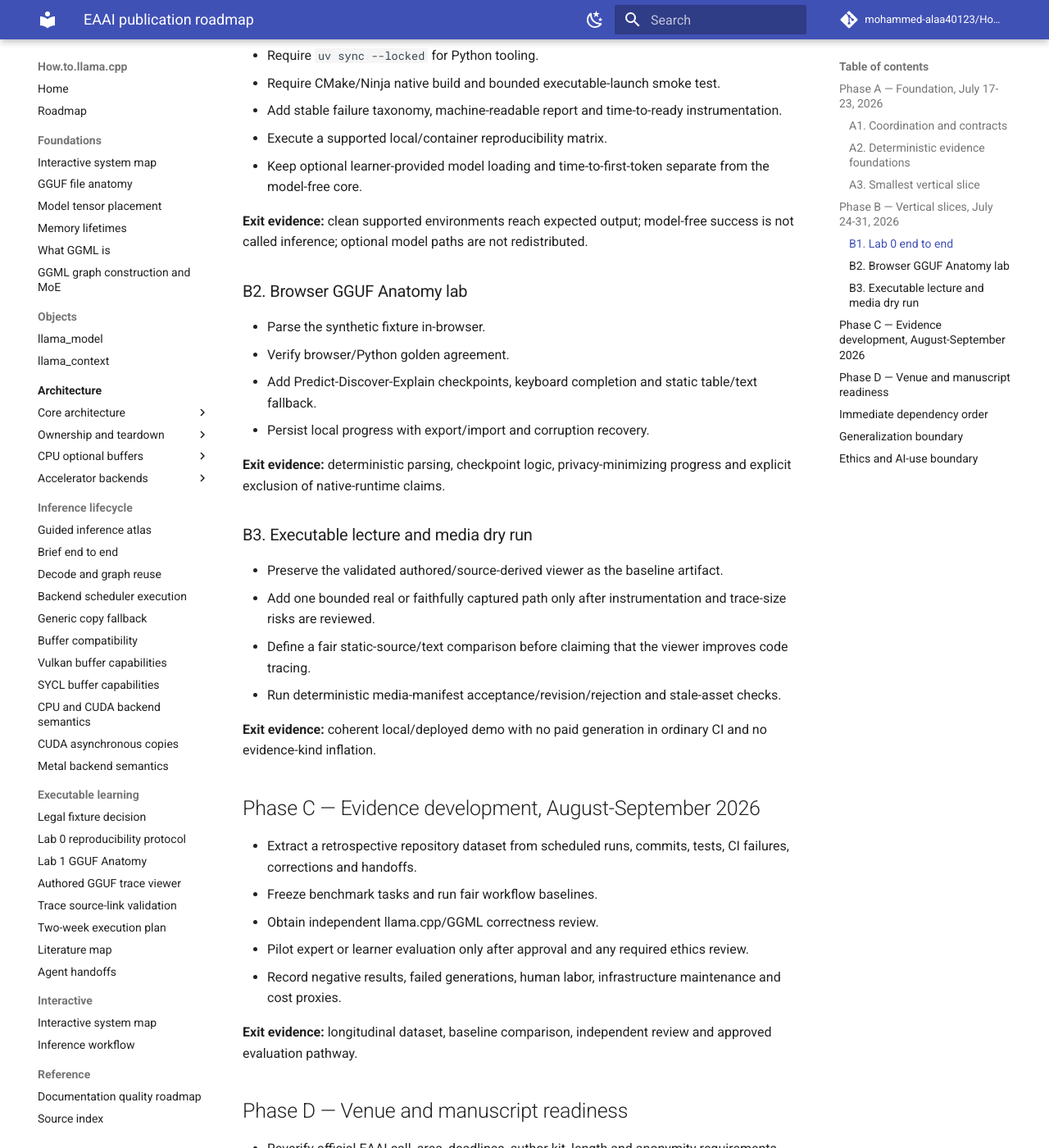
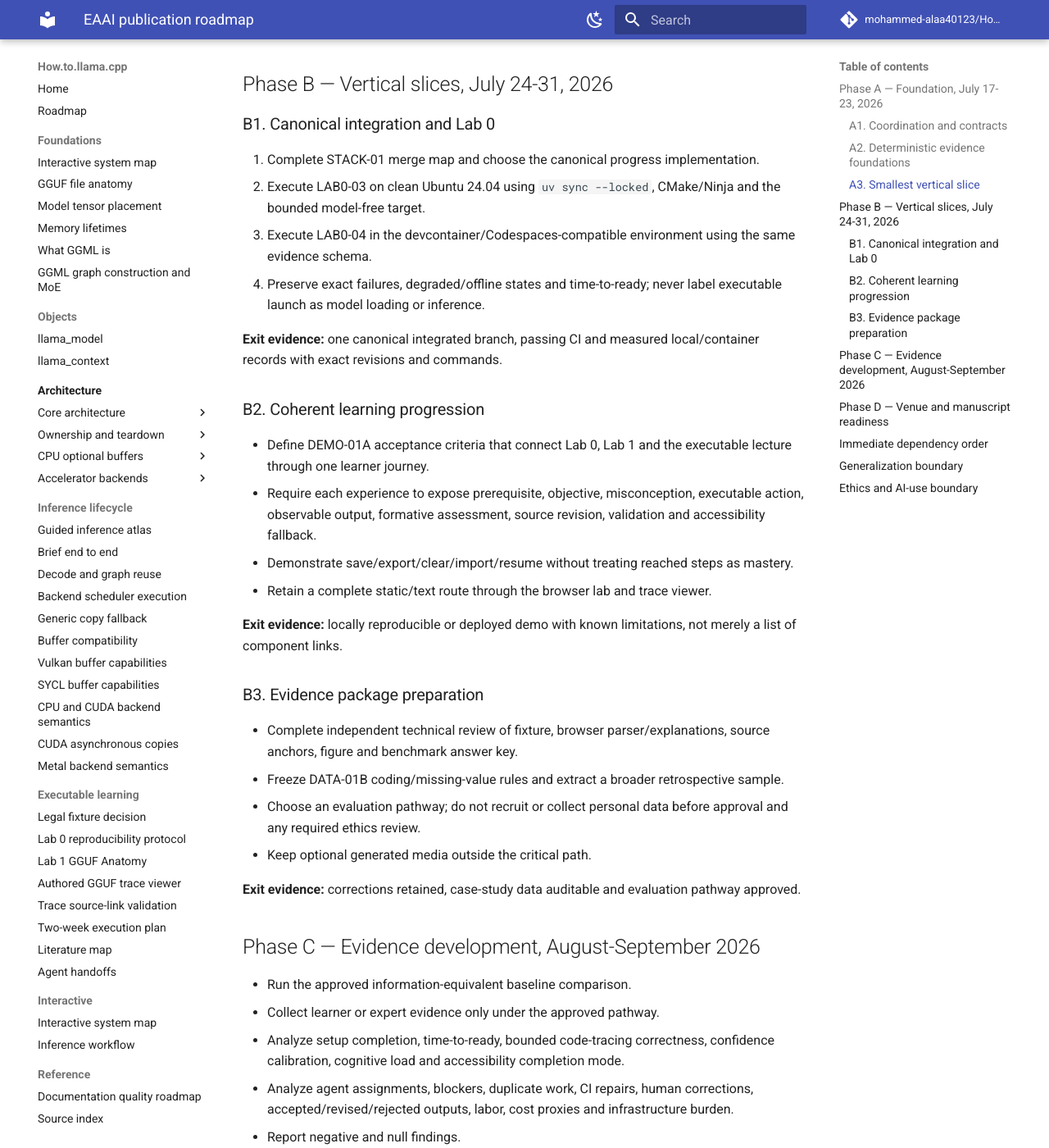
Before and after one commit to mohammed-alaa40123/How.to.llama.cpp, an MkDocs documentation site: the page built from docs/publication/eaai-roadmap.md, in a window 1280 px wide and 1400 px high, scrolled down 1279 px. Shown: the whole window at 82% size. Built offline with MkDocs 1.6.1 and Material for MkDocs 9.7.7, drawn with Linux system fonts in a browser that asks for light colours; comment, search, counter and statistics services are not loaded; some of the changed text lies outside the part shown.

Commit message:
Align EAAI roadmap with reviewer priorities

```diff
--- a/docs/publication/eaai-roadmap.md
+++ b/docs/publication/eaai-roadmap.md
@@ -8,97 +8,100 @@
 
 ### A1. Coordination and contracts
 
-- Freeze target audience, educational problem, three lesson contracts and research questions.
-- Maintain authoritative orchestrator state, evidence backlog, handoff ledger and readiness scorecard.
+- Freeze the primary audience, educational problem, three lesson contracts and research questions.
+- Maintain authoritative state, dependency queue, handoffs and readiness scorecard.
 - Keep browser, local-native and cloud-container tiers intentionally unequal and explicitly labelled.
+- Preserve Verified, Interpretation, Historical and Open Question claim classes.
 
-**Status:** substantially evidenced. Reviewer-package integration and a systematic documentation-gap audit remain.
+**Status:** substantially evidenced. The remaining foundation dependency is STACK-01: consolidate the stacked PR chain into one human-reviewable integration path without losing failed or superseded work.
 
 ### A2. Deterministic evidence foundations
 
-- Integrate legal fixture decision and deterministic synthetic GGUF.
-- Integrate Lab 0 report contract, trace schema/sample and local-progress schema.
-- Add media manifest/provenance contract.
-- Maintain passing strict MkDocs and documentation CI.
+- Legal fixture boundary and deterministic synthetic GGUF.
+- Lab 0 report/reproducibility contract.
+- Trace schema, source anchors, sample authored trace and deterministic replay.
+- Local progress schema and portability implementation.
+- Media manifest/provenance and lifecycle contracts.
+- Strict documentation and accessibility-structure CI.
 
-**Status:** evidenced on the current stacked viewer branch. Ordinary CI performs no paid API calls or model downloads.
+**Status:** evidenced as bounded components. This does not establish clean-environment reproducibility, independent correctness or educational effectiveness.
 
 ### A3. Smallest vertical slice
 
-- Add a narrow keyboard-operable viewer for the authored GGUF trace.
-- Generate one deterministic technical figure from structured data.
-- Add source-link and replay validation.
+- Browser GGUF parser/visualizer with Predict-Discover-Explain checkpoints.
+- Keyboard-operable authored/source-derived trace viewer.
+- Deterministic technical figure.
+- Local progress resume/export/import integration.
+- Information-equivalent benchmark contract.
 
-**Status:** evidenced by immutable source anchors, deterministic trace replay, the generated GGUF-layout SVG, the static viewer and passing Documentation CI run `29559239071`.
-
-**Boundary:** this is an authored/source-derived prototype. Native capture, learner benefit and independent technical correctness remain unevidenced.
+**Status:** evidenced through component CI. The artifacts are not yet one canonical end-to-end branch.
 
 ## Phase B — Vertical slices, July 24-31, 2026
 
-### B1. Lab 0 end to end
+### B1. Canonical integration and Lab 0
 
-- Require `uv sync --locked` for Python tooling.
-- Require CMake/Ninja native build and bounded executable-launch smoke test.
-- Add stable failure taxonomy, machine-readable report and time-to-ready instrumentation.
-- Execute a supported local/container reproducibility matrix.
-- Keep optional learner-provided model loading and time-to-first-token separate from the model-free core.
+1. Complete STACK-01 merge map and choose the canonical progress implementation.
+2. Execute LAB0-03 on clean Ubuntu 24.04 using `uv sync --locked`, CMake/Ninja and the bounded model-free target.
+3. Execute LAB0-04 in the devcontainer/Codespaces-compatible environment using the same evidence schema.
+4. Preserve exact failures, degraded/offline states and time-to-ready; never label executable launch as model loading or inference.
 
-**Exit evidence:** clean supported environments reach expected output; model-free success is not called inference; optional model paths are not redistributed.
+**Exit evidence:** one canonical integrated branch, passing CI and measured local/container records with exact revisions and commands.
 
-### B2. Browser GGUF Anatomy lab
+### B2. Coherent learning progression
 
-- Parse the synthetic fixture in-browser.
-- Verify browser/Python golden agreement.
-- Add Predict-Discover-Explain checkpoints, keyboard completion and static table/text fallback.
-- Persist local progress with export/import and corruption recovery.
+- Define DEMO-01A acceptance criteria that connect Lab 0, Lab 1 and the executable lecture through one learner journey.
+- Require each experience to expose prerequisite, objective, misconception, executable action, observable output, formative assessment, source revision, validation and accessibility fallback.
+- Demonstrate save/export/clear/import/resume without treating reached steps as mastery.
+- Retain a complete static/text route through the browser lab and trace viewer.
 
-**Exit evidence:** deterministic parsing, checkpoint logic, privacy-minimizing progress and explicit exclusion of native-runtime claims.
+**Exit evidence:** locally reproducible or deployed demo with known limitations, not merely a list of component links.
 
-### B3. Executable lecture and media dry run
+### B3. Evidence package preparation
 
-- Preserve the validated authored/source-derived viewer as the baseline artifact.
-- Add one bounded real or faithfully captured path only after instrumentation and trace-size risks are reviewed.
-- Define a fair static-source/text comparison before claiming that the viewer improves code tracing.
-- Run deterministic media-manifest acceptance/revision/rejection and stale-asset checks.
+- Complete independent technical review of fixture, browser parser/explanations, source anchors, figure and benchmark answer key.
+- Freeze DATA-01B coding/missing-value rules and extract a broader retrospective sample.
+- Choose an evaluation pathway; do not recruit or collect personal data before approval and any required ethics review.
+- Keep optional generated media outside the critical path.
 
-**Exit evidence:** coherent local/deployed demo with no paid generation in ordinary CI and no evidence-kind inflation.
+**Exit evidence:** corrections retained, case-study data auditable and evaluation pathway approved.
 
 ## Phase C — Evidence development, August-September 2026
 
-- Extract a retrospective repository dataset from scheduled runs, commits, tests, CI failures, corrections and handoffs.
-- Freeze benchmark tasks and run fair workflow baselines.
-- Obtain independent llama.cpp/GGML correctness review.
-- Pilot expert or learner evaluation only after approval and any required ethics review.
-- Record negative results, failed generations, human labor, infrastructure maintenance and cost proxies.
+- Run the approved information-equivalent baseline comparison.
+- Collect learner or expert evidence only under the approved pathway.
+- Analyze setup completion, time-to-ready, bounded code-tracing correctness, confidence calibration, cognitive load and accessibility completion mode.
+- Analyze agent assignments, blockers, duplicate work, CI repairs, human corrections, accepted/revised/rejected outputs, labor, cost proxies and infrastructure burden.
+- Report negative and null findings.
 
-**Exit evidence:** longitudinal dataset, baseline comparison, independent review and approved evaluation pathway.
+**Exit evidence:** measured educational/reproducibility outcomes, broader longitudinal data and independent correctness review.
 
 ## Phase D — Venue and manuscript readiness
 
-- Reverify official EAAI call, area, deadlines, author kit, length and anonymity requirements.
+- Verify the official EAAI call, area, deadlines, author kit, length, anonymity and AI-disclosure requirements.
 - Freeze claims-evidence table and limitations.
-- Resolve fatal and major adversarial-review concerns.
-- Activate Paper Integrator only after the gate in `orchestrator-state.md` is met.
+- Resolve every fatal reviewer concern.
+- Activate the Paper Integrator only after the gate in `orchestrator-state.md` is met.
 
 ## Immediate dependency order
 
-1. `LAB0-02` reproducibility and diagnostics protocol.
-2. `DATA-01` retrospective extraction schema.
-3. `LAB1-01` browser GGUF vertical slice.
-4. `PROGRESS-02` local persistence/export/import.
-5. `REVIEW-02` active-stack adversarial review integration.
-6. Static-source/text baseline literature and benchmark design.
-7. `VENUE-01` official EAAI-27 verification.
+1. STACK-01 canonical merge map.
+2. LAB0-03 measured Ubuntu run.
+3. LAB0-04 measured devcontainer run.
+4. DEMO-01A integrated-demo acceptance checklist.
+5. REVIEW-01 independent technical review.
+6. DATA-01B broader retrospective extraction.
+7. EVAL-01 pathway and ethics decision.
+
+VENUE-01 monitoring continues independently.
 
 ## Generalization boundary
 
-The artifact is llama.cpp/GGML-specific. The potentially generalizable contribution is the method: source-pinned executable explanations, evidence-labelled traces, deterministic validators, local-first learner state and human-supervised repository agents. Generalization beyond this codebase must be argued from replicated tasks or explicitly presented as a design hypothesis.
+The artifact is llama.cpp/GGML-specific. The potentially generalizable method is source-pinned executable explanation, evidence-labelled traces, deterministic validators, local-first learner state and human-supervised repository agents. Generalization beyond this codebase remains a design hypothesis until replicated or compared elsewhere.
 
 ## Ethics and AI-use boundary
 
 - No participant recruitment or personal-data collection without explicit approval and required review.
-- No silent telemetry.
-- No authenticated progress sync during the two-week vertical slice.
+- No silent telemetry or authenticated synchronization in the two-week demo.
 - Deterministic technical graphics are authoritative.
-- Generated images/audio/video are optional supplements with provenance, accessibility, licensing/privacy review and human technical approval.
-- Manuscript AI-use disclosure must report agent roles, model/tool versions when known, human corrections, validation, failures and retained evidence.
+- Generated images, audio or video are optional supplements with provenance, accessibility, licensing/privacy review, caching and human technical approval.
+- Manuscript AI-use disclosure must report agent roles, tools/models when known, human corrections, validation, failures, duplicate work, costs and retained evidence.
```
Also changed, not shown: other parts of docs/publication/eaai-roadmap.md (+1 -1 lines).
